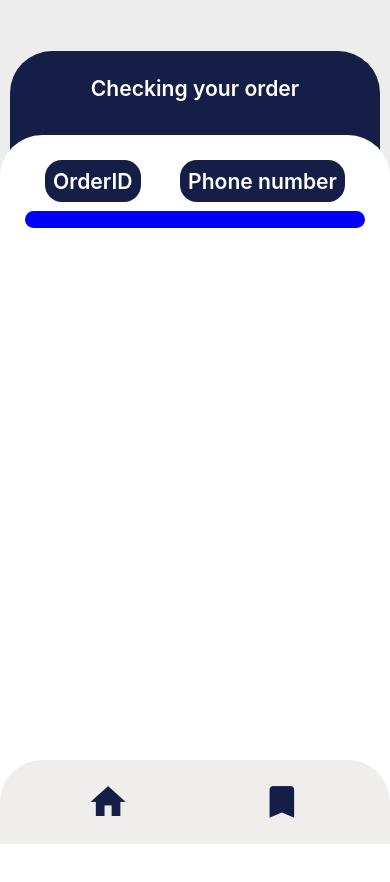
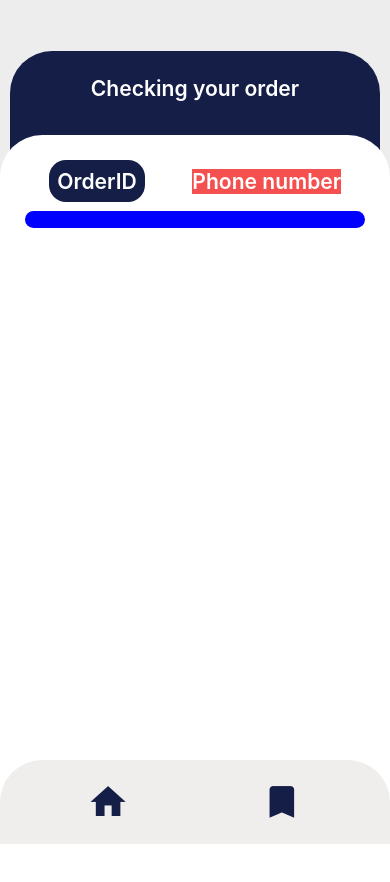
Before and after one commit to KimmNT/ccGloves, a React Native app: screen /Detail in a window 390 px wide. Shown: the top 882 px of the page. Built offline with nearby package versions, Linux system fonts and the light colour scheme.

Commit message:
change button checkingorder

```diff
--- a/src/components/DetailPage.js
+++ b/src/components/DetailPage.js
@@ -1,11 +1,12 @@
 import { StyleSheet, Text, TouchableOpacity, View } from "react-native";
-import React from "react";
+import React, { useState } from "react";
 import shareStyle from "../styles/shareStyle";
 import homeStyle from "../styles/homeStyle";
 import detailStyle from "../styles/detailStyle";
 import Icon from "react-native-vector-icons/MaterialIcons";
 
 export default function DetailPage({ navigation, route }) {
+  const [navActive, setNavActive] = useState(0);
   return (
     <View style={shareStyle.container}>
       <View style={shareStyle.content}>
@@ -16,12 +17,27 @@ export default function DetailPage({ navigation, route }) {
           <View style={detailStyle.detail__container}>
             <View style={detailStyle.detail__header}>
               <View style={detailStyle.detail__headerButton}>
-                <TouchableOpacity style={detailStyle.detail__btn}>
+                <TouchableOpacity
+                  style={[
+                    navActive === 0
+                      ? detailStyle.btn__active
+                      : detailStyle.btn__inactive,
+                    detailStyle.detail__btn,
+                  ]}
+                  onPress={() => setNavActive(0)}
+                >
                   <Text style={detailStyle.detail__headerButtontext}>
                     OrderID
                   </Text>
                 </TouchableOpacity>
-                <TouchableOpacity style={detailStyle.detail__btn}>
+                <TouchableOpacity
+                  style={
+                    navActive === 1
+                      ? detailStyle.btn__active
+                      : detailStyle.btn__inactive
+                  }
+                  onPress={() => setNavActive(1)}
+                >
                   <Text style={detailStyle.detail__headerButtontext}>
                     Phone number
                   </Text>
--- a/src/styles/detailStyle.js
+++ b/src/styles/detailStyle.js
@@ -32,10 +32,15 @@ const styles = StyleSheet.create({
     display: "flex",
     alignItems: "center",
     justifyContent: "center",
-    backgroundColor: primary,
     padding: res * 0.01,
     borderRadius: res * 0.02,
     gap: res * 0.05,
+  },
+  btn__active: {
+    backgroundColor: primary,
+  },
+  btn__inactive: {
+    backgroundColor: softRed,
   },
   detail__headerButtontext: {
     fontSize: res * 0.025,
```
